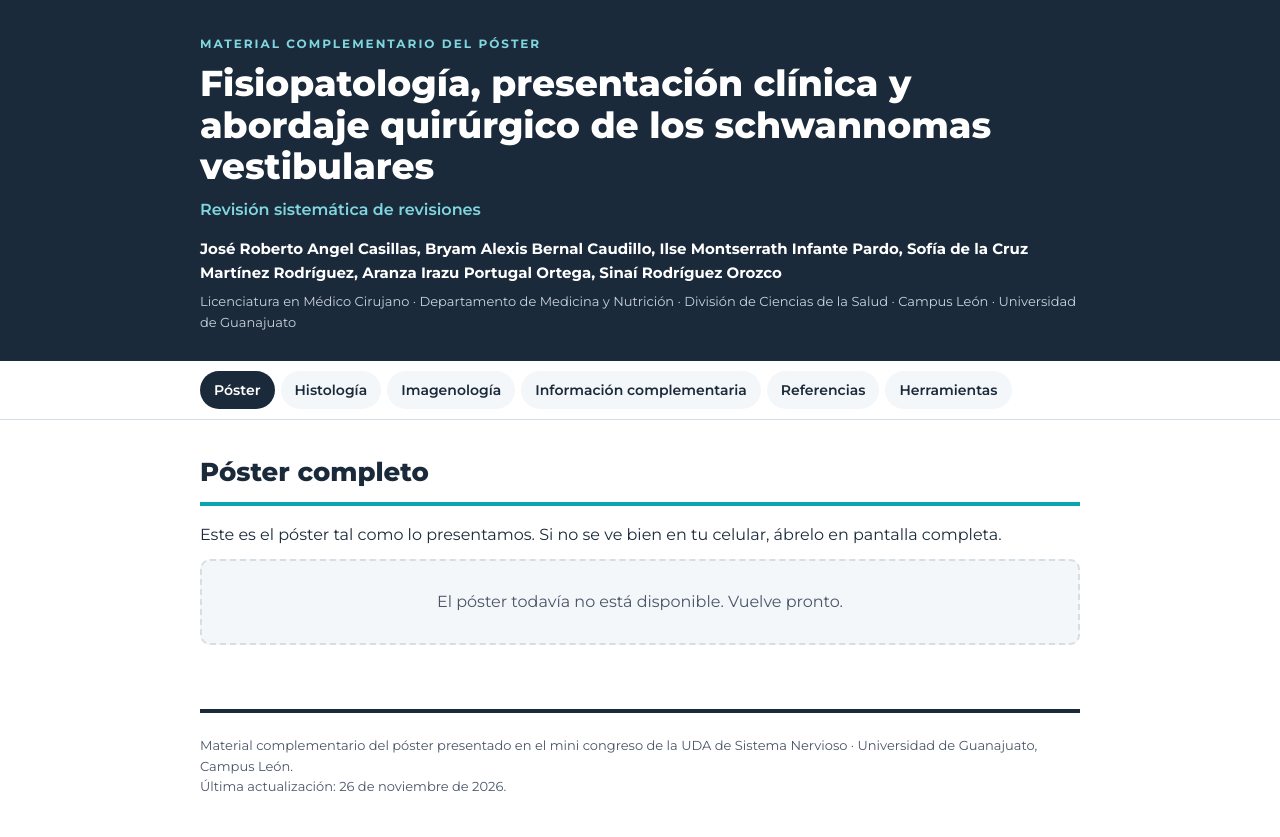
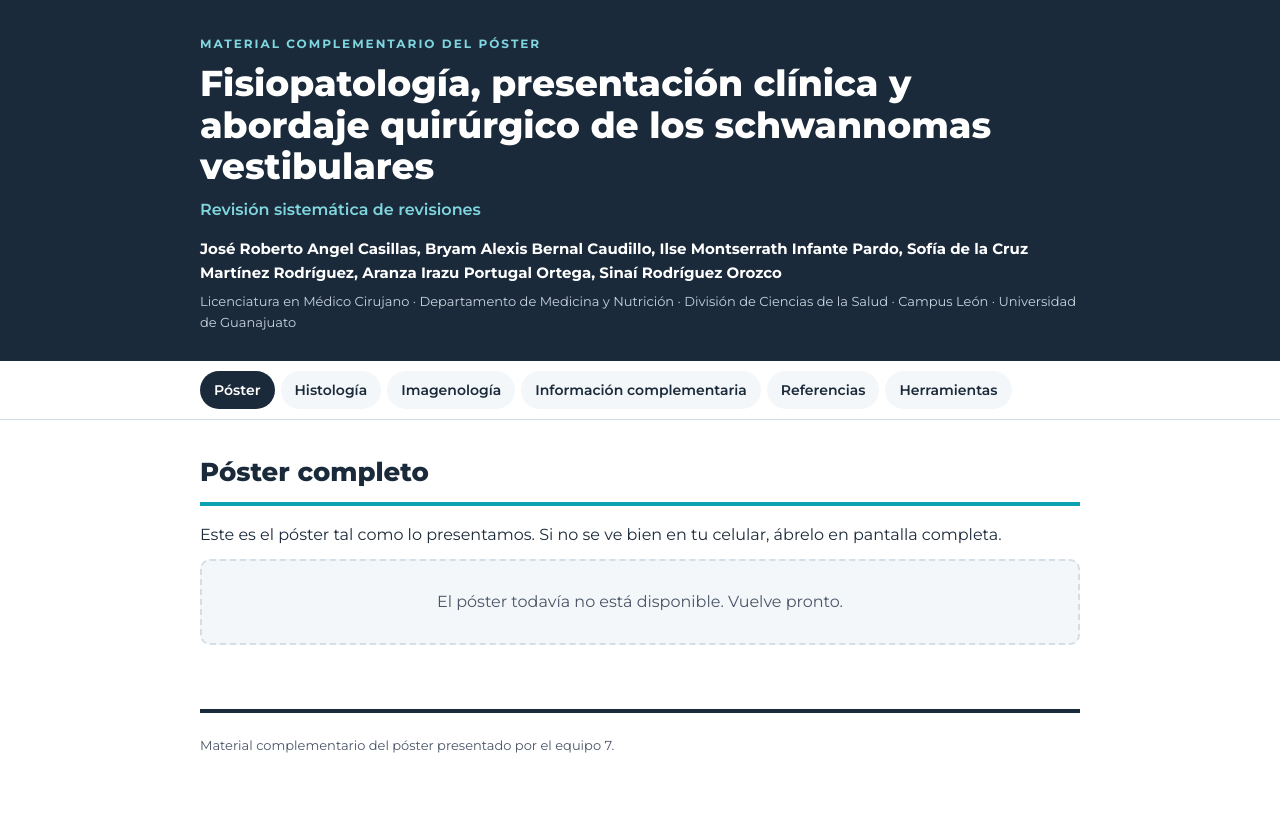
Before and after one commit to RobertoAngel-Casillas/schwannoma-vestibular, a plain HTML site: page index.html in a window 1280 px wide. After the commit the page ends 800 px from the top, so only its background shows below. Drawn offline with Linux system fonts and the light colour scheme; no server answers.

Commit message:
Update index.html

```diff
--- a/index.html
+++ b/index.html
@@ -403,8 +403,7 @@
 
 <!-- ============================ PIE DE PÁGINA ============================ -->
 <footer>
-  Material complementario del póster presentado en el mini congreso de la UDA de Sistema Nervioso · Universidad de Guanajuato, Campus León.<br>
-  Última actualización: 26 de noviembre de 2026.
+  Material complementario del póster presentado por el equipo 7.
 </footer>
 </main>
 
```
